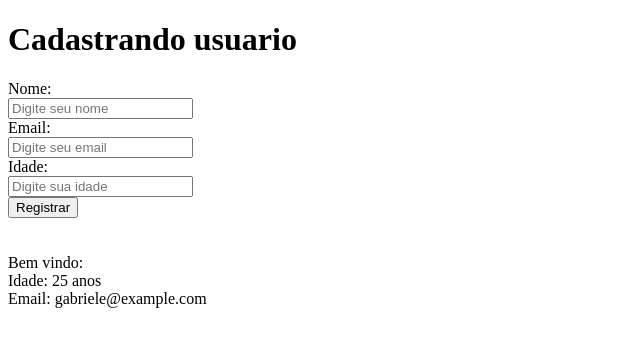
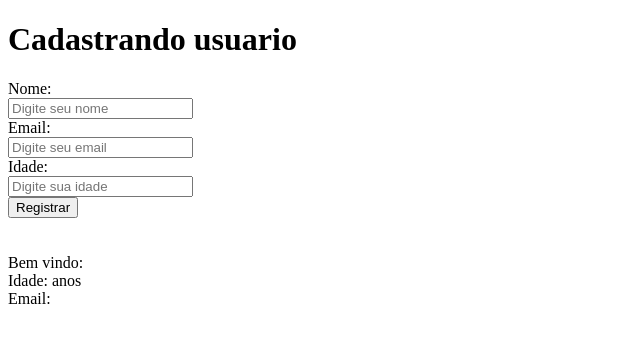
Before and after one commit to Gabriele-Natividade/curso-fullstack, a React (Create React App) app in the folder primeiro-app/: page / in a window 1280 px wide. Shown: the top 346 px of the page, without its empty margins (0-640 px from the left). Built offline with nearby package versions, Linux system fonts and the light colour scheme.

Commit message:
feat: update user registration to store and display user data correctly

```diff
--- a/primeiro-app/src/App.js
+++ b/primeiro-app/src/App.js
@@ -5,10 +5,16 @@ function App() {
   const [email, setEmail] = useState("");
   const [idade, setIdade] = useState("");
 
+  const [user, setUser] = useState({});
+
   function handRegister(e) {
     e.preventDefault();
 
-    alert("TESTE");
+    setUser({
+      nome: nome,
+      email: email,
+      idade: idade,
+    });
   }
 
   return (
@@ -52,11 +58,11 @@ function App() {
       <br />
 
       <div>
-        <span>Bem vindo: {nome}</span>
+        <span>Bem vindo: {user.nome}</span>
         <br />
-        <span> Idade: 25 anos</span>
+        <span> Idade: {user.idade} anos</span>
         <br />
-        <span> Email: gabriele@example.com</span>
+        <span> Email: {user.email}</span>
         <br />
       </div>
     </div>
```
